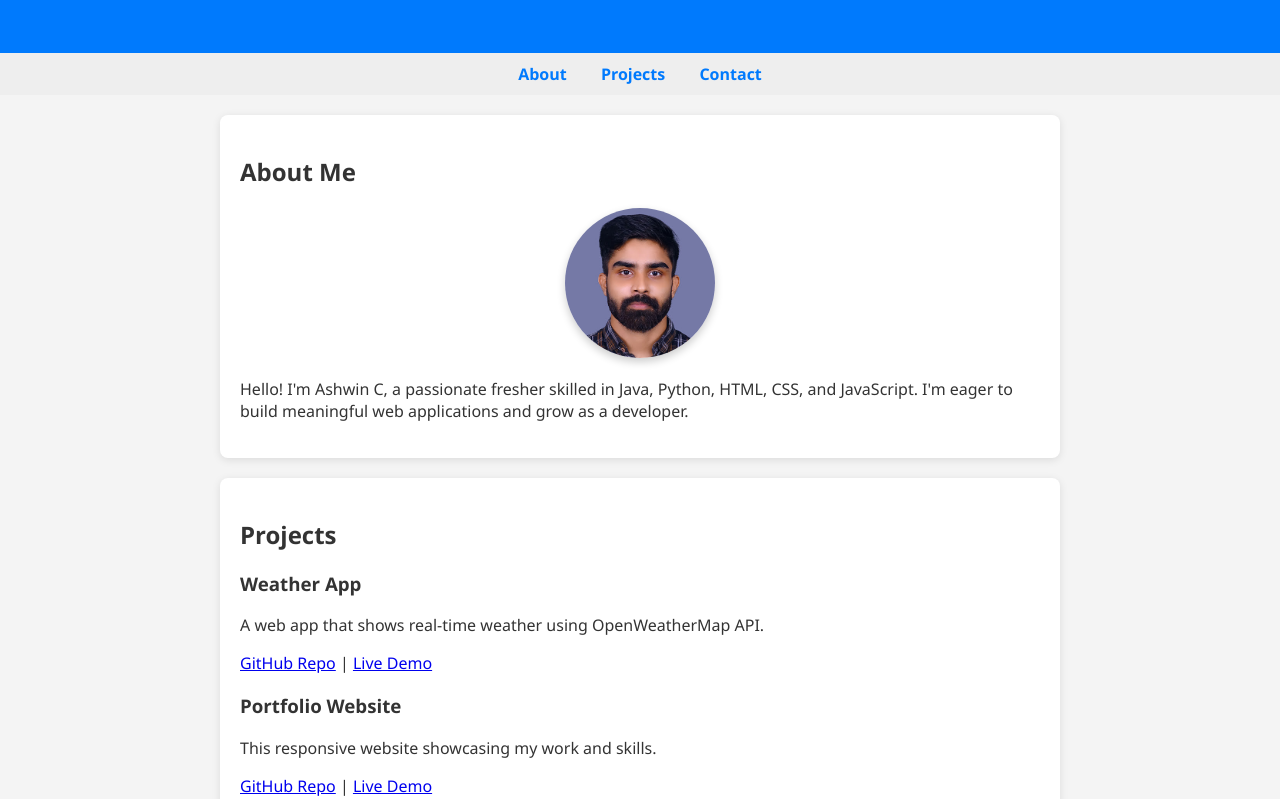
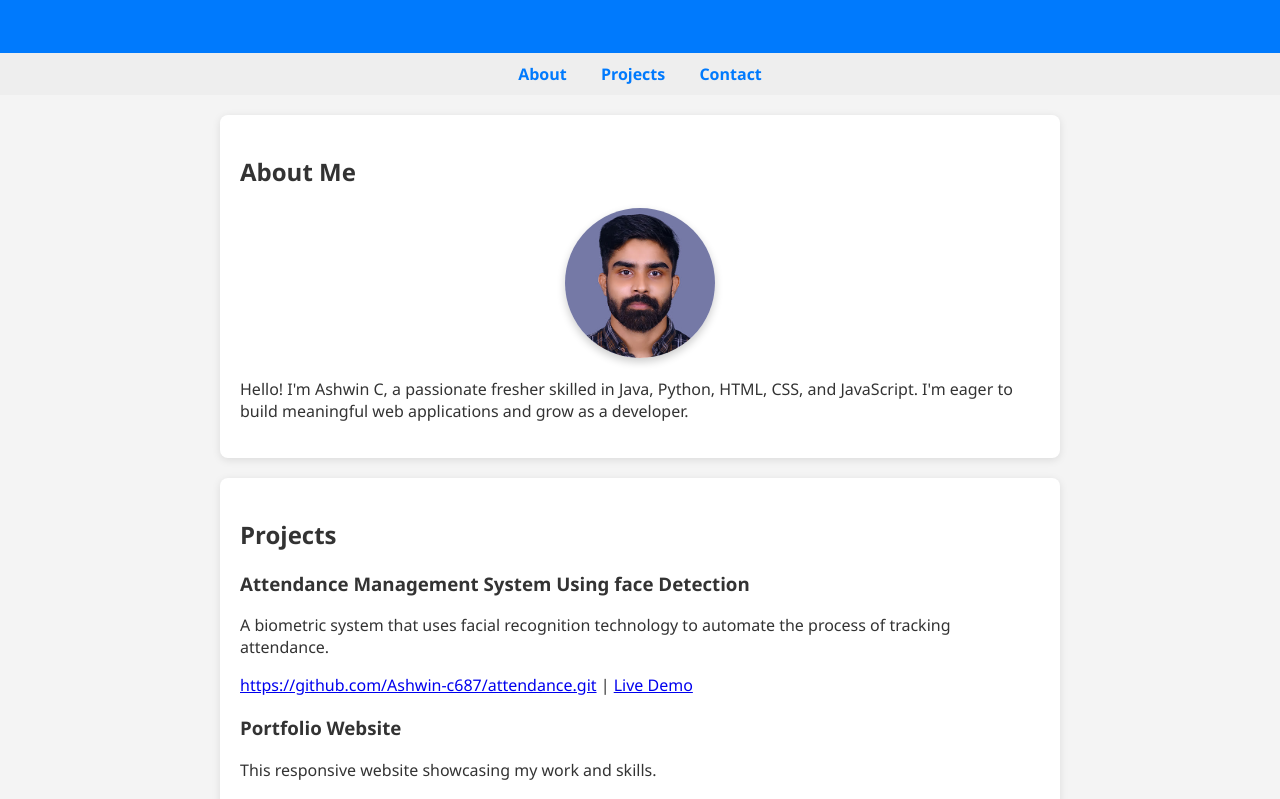
Before and after one commit to Ashwin-c687/Ashwin-c678.Portfolio.io, a plain HTML site: page index.html in a window 1280 px wide. Shown: the part 151-950 px from the top of the page. Drawn offline with nearby package versions, Linux system fonts and the light colour scheme.

Commit message:
Update index.html

```diff
--- a/index.html
+++ b/index.html
@@ -34,15 +34,15 @@
     <h2 data-aos="fade-up">Projects</h2>
 
     <div class="project" data-aos="zoom-in">
-      <h3>Weather App</h3>
-      <p>A web app that shows real-time weather using OpenWeatherMap API.</p>
-      <a href="#">GitHub Repo</a> | <a href="#">Live Demo</a>
+      <h3>Attendance Management System Using face Detection</h3>
+      <p>A biometric system that uses facial recognition technology to automate the process of tracking attendance.</p>
+      <a href="#">https://github.com/Ashwin-c687/attendance.git</a> | <a href="#">Live Demo</a>
     </div>
 
     <div class="project" data-aos="zoom-in">
       <h3>Portfolio Website</h3>
       <p>This responsive website showcasing my work and skills.</p>
-      <a href="#">GitHub Repo</a> | <a href="#">Live Demo</a>
+      <a href="#"></a> | <a href="#"></a>
     </div>
 
   </section>
```
